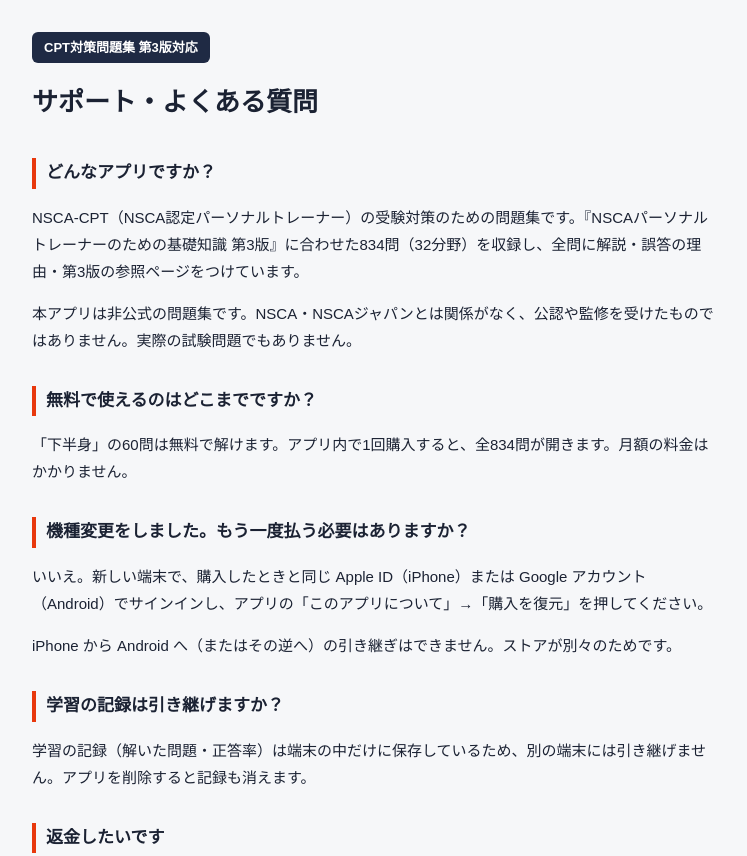
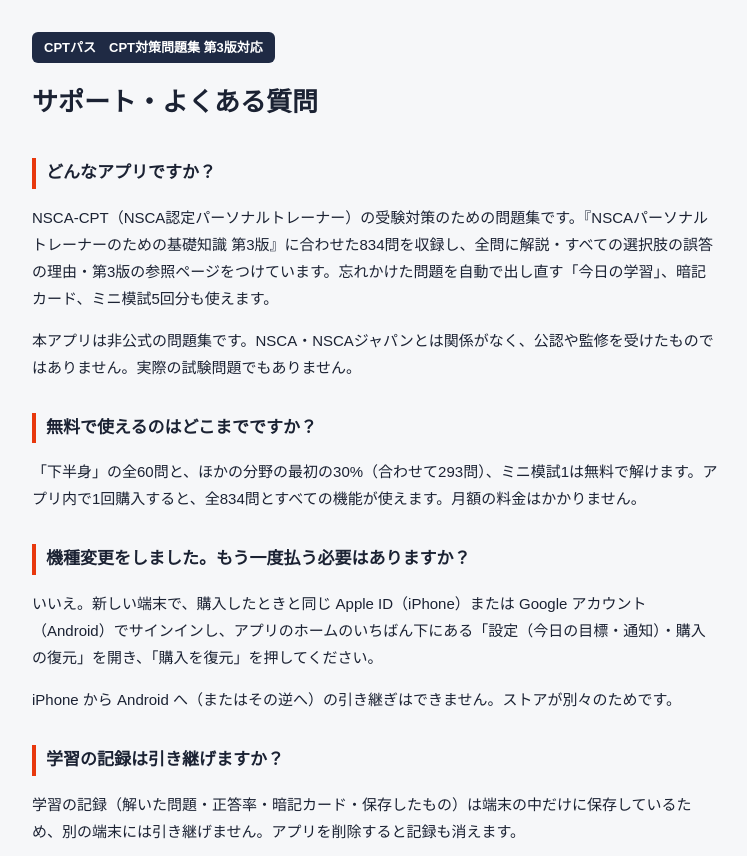
Before and after one commit to masa015jp/cpt-app-support, a plain HTML site: page support.html in a window 1280 px wide. Shown: the top 856 px of the page, without its empty margins (264-1011 px from the left). Drawn offline with Linux system fonts and the light colour scheme.

Commit message:
名前を「CPTパス」に、無料の範囲を293問・ミニ模試1に、購入の復元の場所を今の画面に合わせる。プライバシーポリシーに改定日
Co-Authored-By: Claude Opus 5.5 <noreply@anthropic.com>

```diff
--- a/support.html
+++ b/support.html
@@ -3,27 +3,27 @@
 <head>
 <meta charset="utf-8">
 <meta name="viewport" content="width=device-width, initial-scale=1">
-<title>サポート｜CPT対策問題集</title>
+<title>サポート｜CPTパス</title>
 <link rel="stylesheet" href="style.css">
 </head>
 <body>
 <main>
-  <p class="app">CPT対策問題集 第3版対応</p>
+  <p class="app">CPTパス　CPT対策問題集 第3版対応</p>
   <h1>サポート・よくある質問</h1>
 
   <h2>どんなアプリですか？</h2>
-  <p>NSCA-CPT（NSCA認定パーソナルトレーナー）の受験対策のための問題集です。『NSCAパーソナルトレーナーのための基礎知識 第3版』に合わせた834問（32分野）を収録し、全問に解説・誤答の理由・第3版の参照ページをつけています。</p>
+  <p>NSCA-CPT（NSCA認定パーソナルトレーナー）の受験対策のための問題集です。『NSCAパーソナルトレーナーのための基礎知識 第3版』に合わせた834問を収録し、全問に解説・すべての選択肢の誤答の理由・第3版の参照ページをつけています。忘れかけた問題を自動で出し直す「今日の学習」、暗記カード、ミニ模試5回分も使えます。</p>
   <p>本アプリは非公式の問題集です。NSCA・NSCAジャパンとは関係がなく、公認や監修を受けたものではありません。実際の試験問題でもありません。</p>
 
   <h2>無料で使えるのはどこまでですか？</h2>
-  <p>「下半身」の60問は無料で解けます。アプリ内で1回購入すると、全834問が開きます。月額の料金はかかりません。</p>
+  <p>「下半身」の全60問と、ほかの分野の最初の30%（合わせて293問）、ミニ模試1は無料で解けます。アプリ内で1回購入すると、全834問とすべての機能が使えます。月額の料金はかかりません。</p>
 
   <h2>機種変更をしました。もう一度払う必要はありますか？</h2>
-  <p>いいえ。新しい端末で、購入したときと同じ Apple ID（iPhone）または Google アカウント（Android）でサインインし、アプリの「このアプリについて」→「購入を復元」を押してください。</p>
+  <p>いいえ。新しい端末で、購入したときと同じ Apple ID（iPhone）または Google アカウント（Android）でサインインし、アプリのホームのいちばん下にある「設定（今日の目標・通知）・購入の復元」を開き、「購入を復元」を押してください。</p>
   <p>iPhone から Android へ（またはその逆へ）の引き継ぎはできません。ストアが別々のためです。</p>
 
   <h2>学習の記録は引き継げますか？</h2>
-  <p>学習の記録（解いた問題・正答率）は端末の中だけに保存しているため、別の端末には引き継げません。アプリを削除すると記録も消えます。</p>
+  <p>学習の記録（解いた問題・正答率・暗記カード・保存したもの）は端末の中だけに保存しているため、別の端末には引き継げません。アプリを削除すると記録も消えます。</p>
 
   <h2>返金したいです</h2>
   <p>支払いは Apple または Google が処理しているため、返金の申請はストアで行います。</p>
```
Also changed, not shown: index.html (+1 -1 lines), privacy.html (+5 -5 lines).
